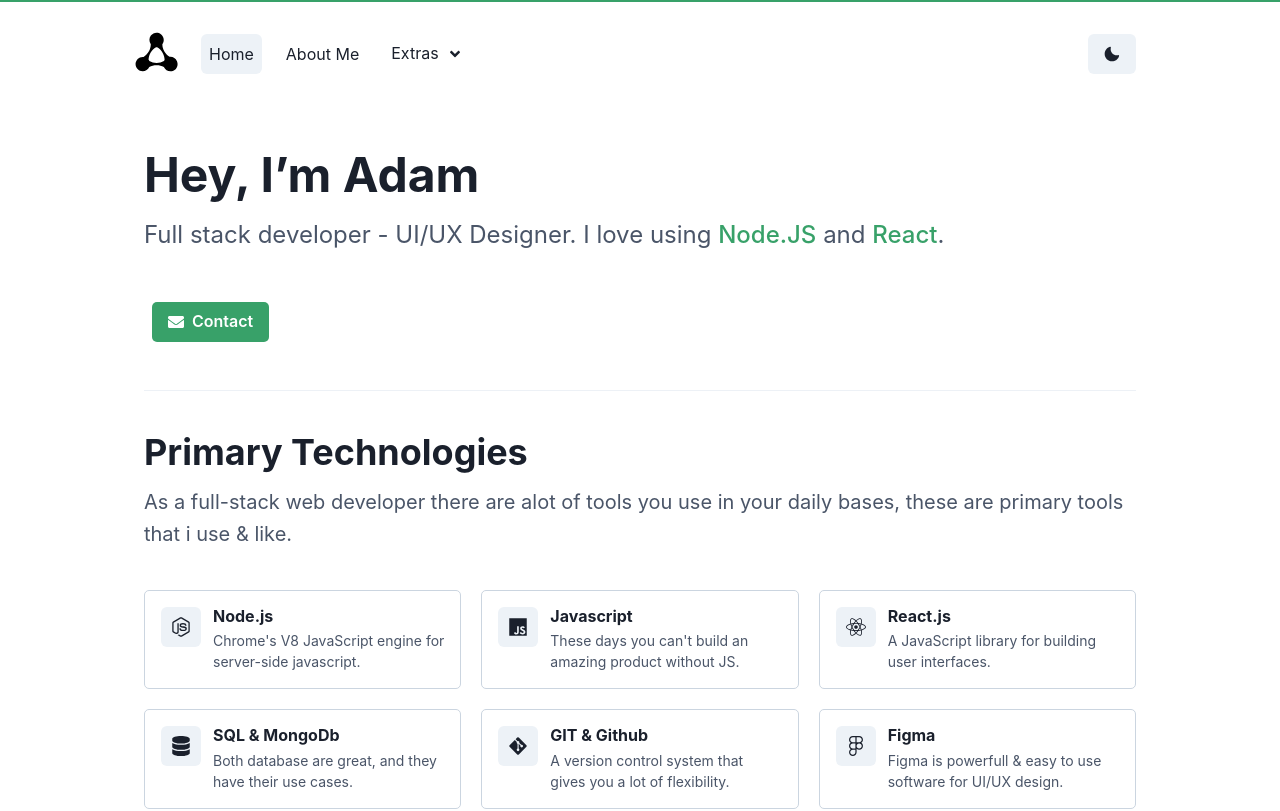
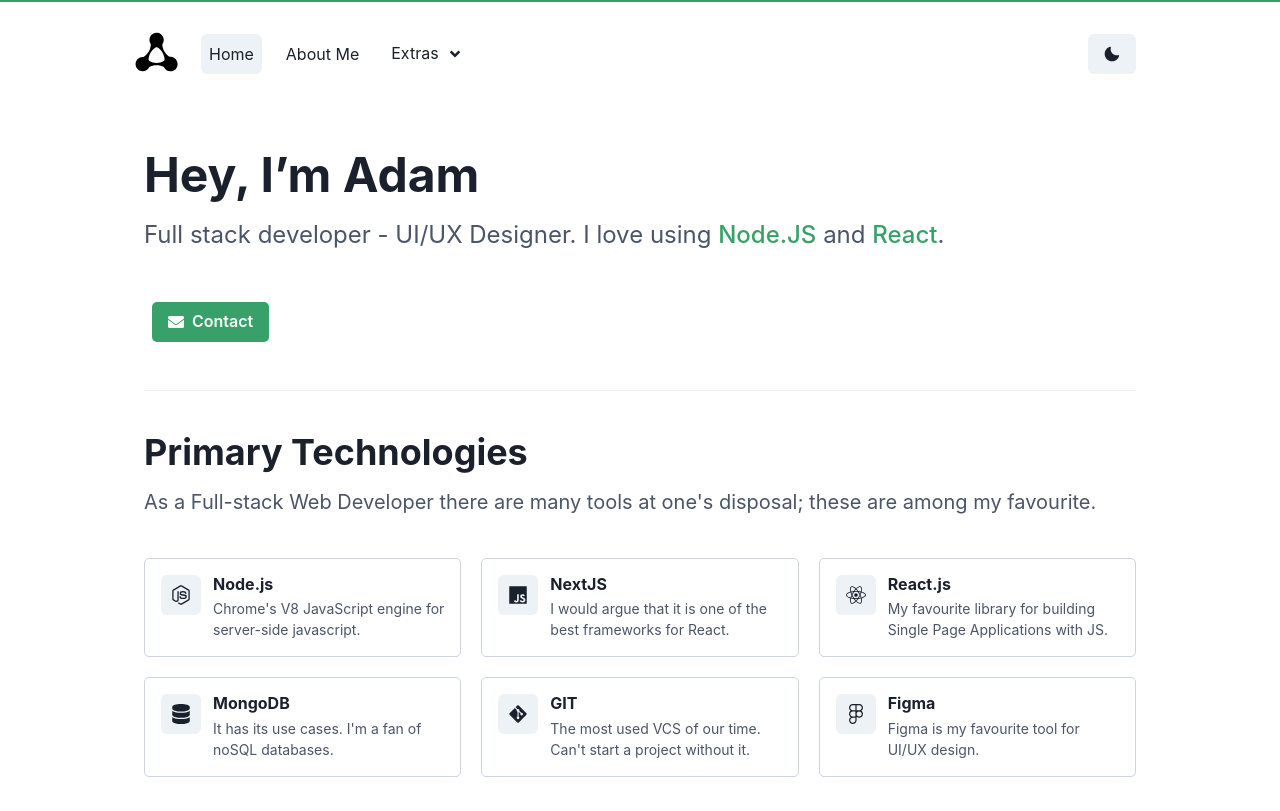
Before and after one commit to ACHultman/achultman-web, a Next.js app: page / in a window 1280 px wide. Shown: the top 811 px of the page. Built offline with nearby package versions, Linux system fonts and the light colour scheme.

Commit message:
add tools content

```diff
--- a/src/components/Home/Tools/index.tsx
+++ b/src/components/Home/Tools/index.tsx
@@ -1,4 +1,3 @@
-import ToolCard, { ToolCardProps } from "./ToolCard";
 import { Heading, SlideFade, Grid, GridProps } from "@chakra-ui/react";
 import {
   FaNodeJs,
@@ -8,9 +7,10 @@ import {
   FaGitAlt,
   FaFigma,
 } from "react-icons/fa";
+import { motion } from "framer-motion";
 
+import ToolCard from "./ToolCard";
 import Paragraph from "../../Paragraph";
-import { motion } from "framer-motion";
 
 const tools = [
   {
@@ -20,33 +20,35 @@ const tools = [
     url: "https://www.nodejs.org",
   },
   {
-    name: "Javascript",
-    description: "These days you can't build an amazing product without JS.",
+    name: "NextJS",
+    description:
+      "I would argue that it is one of the best frameworks for React.",
     icon: <FaJs fontSize="20px" />,
-    url: "https://www.javascript.info",
+    url: "https://nextjs.org/",
   },
   {
     name: "React.js",
-    description: "A JavaScript library for building user interfaces.",
+    description:
+      "My favourite library for building Single Page Applications with JS.",
     icon: <FaReact fontSize="20px" />,
     url: "https://www.reactjs.org",
   },
   {
-    name: "SQL & MongoDb",
-    description: "Both database are great, and they have their use cases.",
+    name: "MongoDB",
+    description: "It has its use cases. I'm a fan of noSQL databases.",
     icon: <FaDatabase fontSize="20px" />,
     url: "https://www.mongodb.com/",
   },
   {
-    name: "GIT & Github",
+    name: "GIT",
     description:
-      "A version control system that gives you a lot of flexibility.",
+      "The most used VCS of our time. Can't start a project without it.",
     icon: <FaGitAlt fontSize="20px" />,
     url: "https://medium.com/swlh/things-about-git-and-github-you-need-to-know-as-developer-907baa0bed79",
   },
   {
     name: "Figma",
-    description: "Figma is powerfull & easy to use software for UI/UX design.",
+    description: "Figma is my favourite tool for UI/UX design.",
     icon: <FaFigma fontSize="20px" />,
     url: "https://www.figma.com/",
   },
@@ -78,8 +80,8 @@ const Tools = () => {
         transition={{ enter: { duration: 1 } }}
       >
         <Paragraph fontSize="xl" lineHeight={1.6}>
-          As a full-stack web developer there are alot of tools you use in your
-          daily bases, these are primary tools that i use & like.
+          As a Full-stack Web Developer there are many tools at one's disposal;
+          these are among my favourite.
         </Paragraph>
       </SlideFade>
       <SlideFade
```
